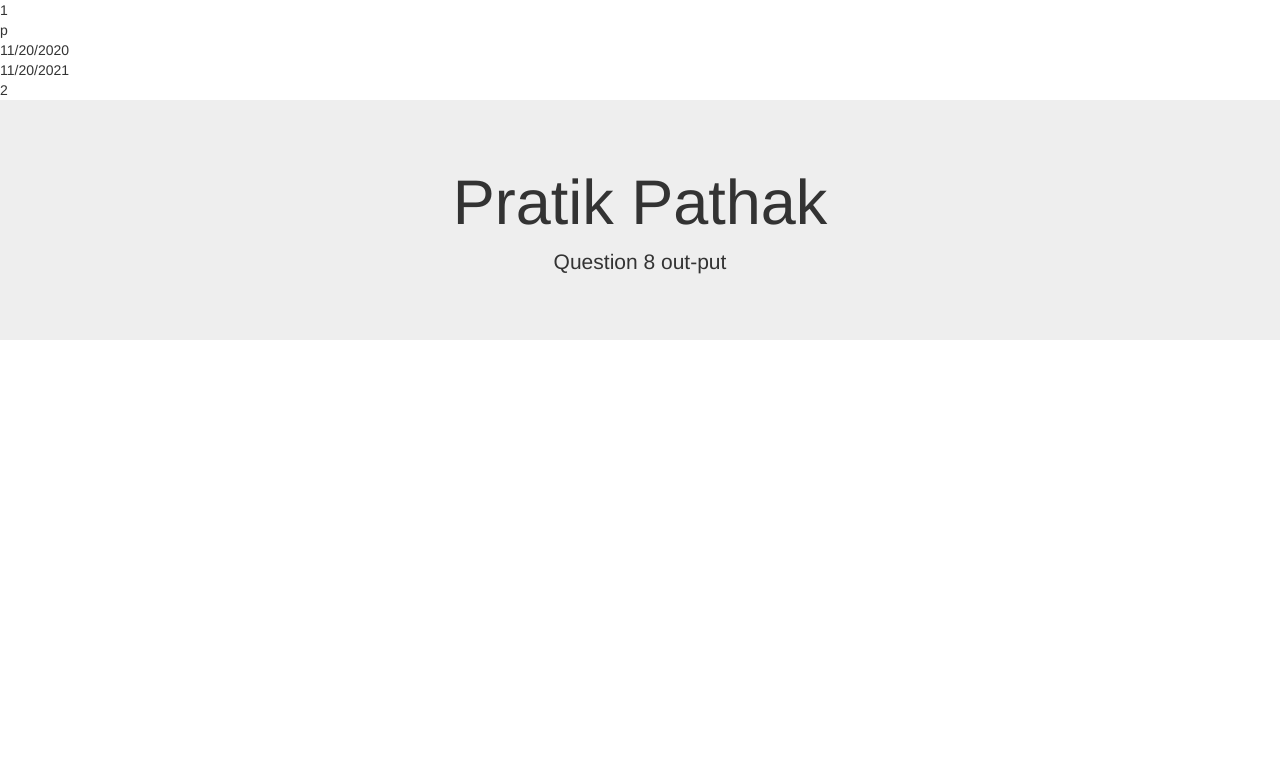
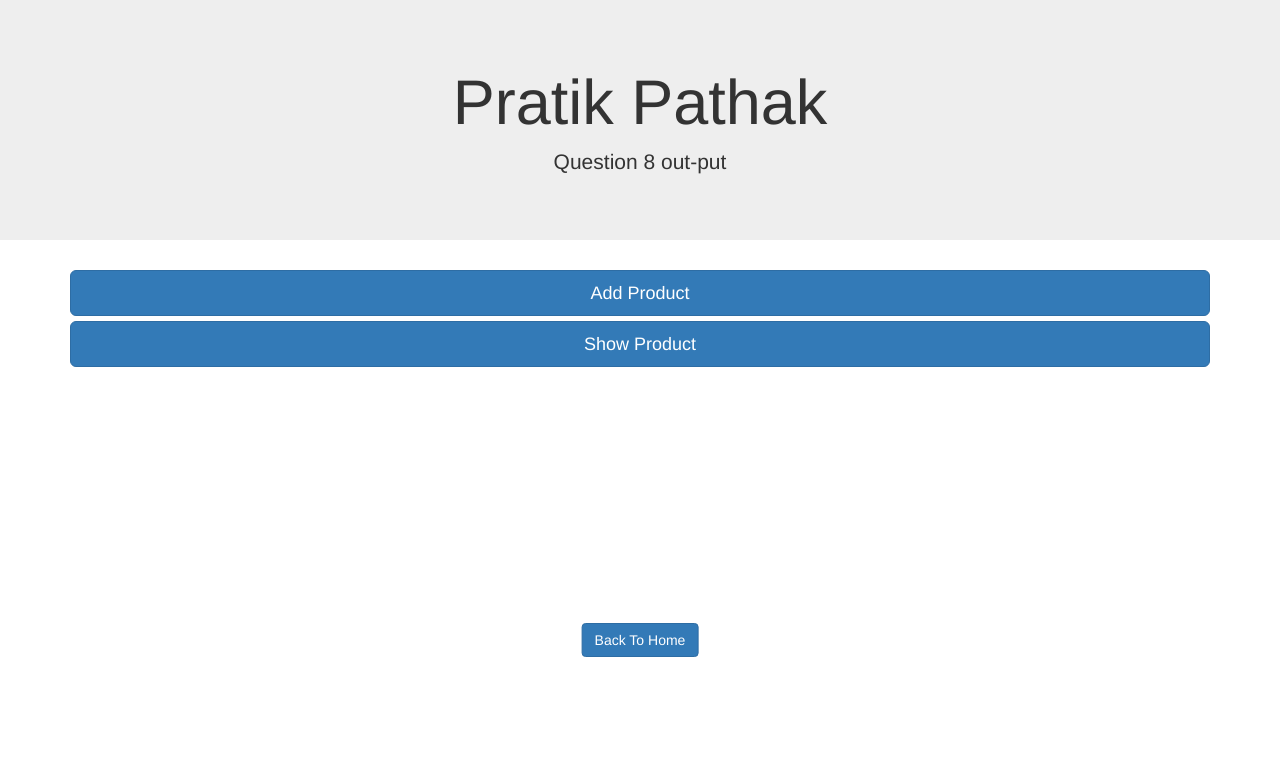
Before and after one commit to pratikpathak99/PHP, a PHP site: the page made by Assignment/Question 8/Question 8.php in a window 1280 px wide. Shown: the top 769 px of the page. Run offline with PHP 8.4, Linux system fonts and the light colour scheme.

Commit message:
Update Question 8.php

```diff
--- a/Assignment/Question 8/Question 8.php
+++ b/Assignment/Question 8/Question 8.php
@@ -1,32 +1,13 @@
 <?php
-
-class product{
-    private $Product_id;
-    private $product_name;
-    private $packing_date;
-    private $product_expire_date;
-    private $quality_of_product;
-
-    function set_details($Product_id,$product_name,$packing_date,$product_expire_date,$quality_of_product){
-        $this->Product_id = $Product_id;
-        $this->product_name = $product_name;
-        $this->packing_date = $packing_date;
-        $this->product_expire_date = $product_expire_date;
-        $this->quality_of_product = $quality_of_product;
-    }
-    function get_details(){
-        echo $this->Product_id."<br>";
-        echo $this->product_name."<br>";
-        echo $this->packing_date."<br>";
-        echo $this->product_expire_date."<br>";
-        echo $this->quality_of_product."<br>";
-    }
-
+if(isset($_POST["add"])){
+    header("Location: add.php" );
 }
-
-$product_one = new product();
-$product_one->set_details(1,"p","11/20/2020","11/20/2021",2);
-$product_one->get_details();
+if(isset($_POST["show"])){
+    header("Location: show.php");
+}
+if(isset($_POST["submit"])){
+    header("Location:../index.php");
+}
 ?>
 <!DOCTYPE html>
 <html>
@@ -50,7 +31,14 @@ $product_one->get_details();
 <div class="jumbotron text-center">
     <h1>Pratik Pathak</h1>
     <p>Question 8 out-put</p>
-
 </div>
+<form method="post">
+    <div class="container">
+        <button type="submit" class="btn btn-primary btn-lg btn-block" name="add" id="add">Add Product</button>
+        <button type="submit" class="btn btn-primary btn-lg btn-block" name="show" id="show">Show Product</button>
+    </div>
+    <div class="center">
+        <button type="submit" class="btn btn-primary" name="submit" id="submit">Back To Home</button>
+    </div>
 </body>
 </html>
```
